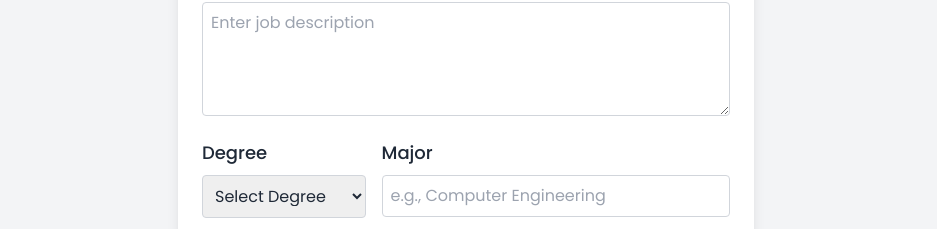
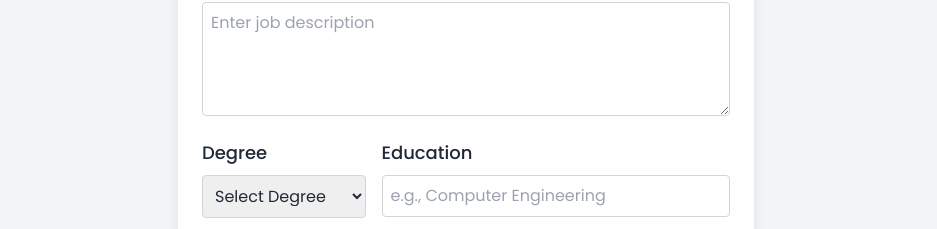
Before and after one commit to Subash-Lamichhane/Resume_screening, a React (Vite) app in the folder frontend/: page /based-on-job-description in a window 1280 px wide. Shown: the part 368-597 px from the top of the page, without its empty margins (174-1111 px from the left). Built offline with nearby package versions, Linux system fonts and the light colour scheme.

Commit message:
Change Major to Education

```diff
--- a/frontend/src/components/Rank/ResumeRankTable.jsx
+++ b/frontend/src/components/Rank/ResumeRankTable.jsx
@@ -110,7 +110,7 @@ const ResumeResultsTable = ({ results }) => {
                         </p>
                       </div>
                       <div>
-                        <h3 className="font-semibold text-gray-700 mb-2">Major</h3>
+                        <h3 className="font-semibold text-gray-700 mb-2">Education</h3>
                         <p className="text-gray-600">
                           {fileData.info.Major.length > 0
                             ? fileData.info.Major.join(', ')
--- a/frontend/src/pages/RankPage.jsx
+++ b/frontend/src/pages/RankPage.jsx
@@ -133,7 +133,7 @@ export default function RankPage() {
                         </div>
                         {/* Major */}
                         <div className="mb-4 flex-grow">
-                            <label className="block text-lg font-medium mb-2">Major</label>
+                            <label className="block text-lg font-medium mb-2">Education</label>
                             <input
                                 type="text"
                                 className="w-full p-2 rounded border border-gray-300"
@@ -195,7 +195,7 @@ export default function RankPage() {
                                 value={softskillsInput}
                                 onChange={(e) => setSoftSkillsInput(e.target.value)}
                                 onKeyDown={(e) => {
-                                    if (e.key === 'Enter' && softSkillsInput.trim() !== '') {
+                                    if (e.key === 'Enter' && softskillsInput.trim() !== '') {
                                         e.preventDefault();
                                         handleSoftSkillAdd();
                                     }
```
